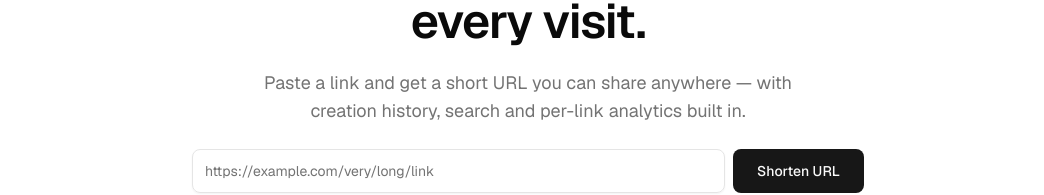
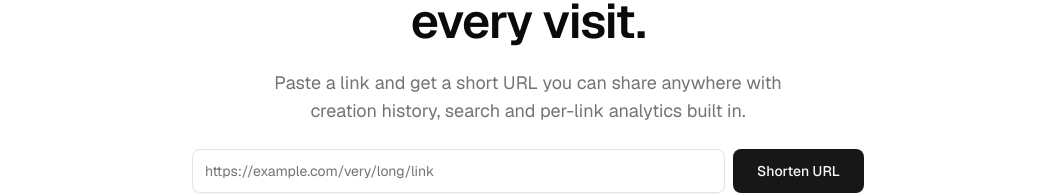
Before and after one commit to uche7/shortener, a Next.js app in the folder apps/web/: page / in a window 1280 px wide. Shown: the part 234-429 px from the top of the page, without its empty margins (112-1156 px from the left). Built offline with nearby package versions, Linux system fonts and the light colour scheme; no server answers.

Commit message:
fix(web): restore pointer cursor on buttons under Tailwind v4 preflight

```diff
--- a/apps/web/src/app/globals.css
+++ b/apps/web/src/app/globals.css
@@ -79,4 +79,9 @@
   body {
     @apply bg-background text-foreground font-sans;
   }
+  /* Tailwind v4 preflight makes buttons cursor:default; restore pointer. */
+  button:not(:disabled),
+  [role="button"]:not(:disabled) {
+    cursor: pointer;
+  }
 }
--- a/apps/web/src/app/page.tsx
+++ b/apps/web/src/app/page.tsx
@@ -17,8 +17,8 @@ export default function HomePage() {
           Shorten long URLs. Track every visit.
         </h1>
         <p className="max-w-xl text-lg text-muted-foreground">
-          Paste a link and get a short URL you can share anywhere — with
-          creation history, search and per-link analytics built in.
+          Paste a link and get a short URL you can share anywhere with creation
+          history, search and per-link analytics built in.
         </p>
         <UrlShortener />
         <ul className="flex flex-wrap items-center justify-center gap-x-6 gap-y-2 text-sm text-muted-foreground">
```
